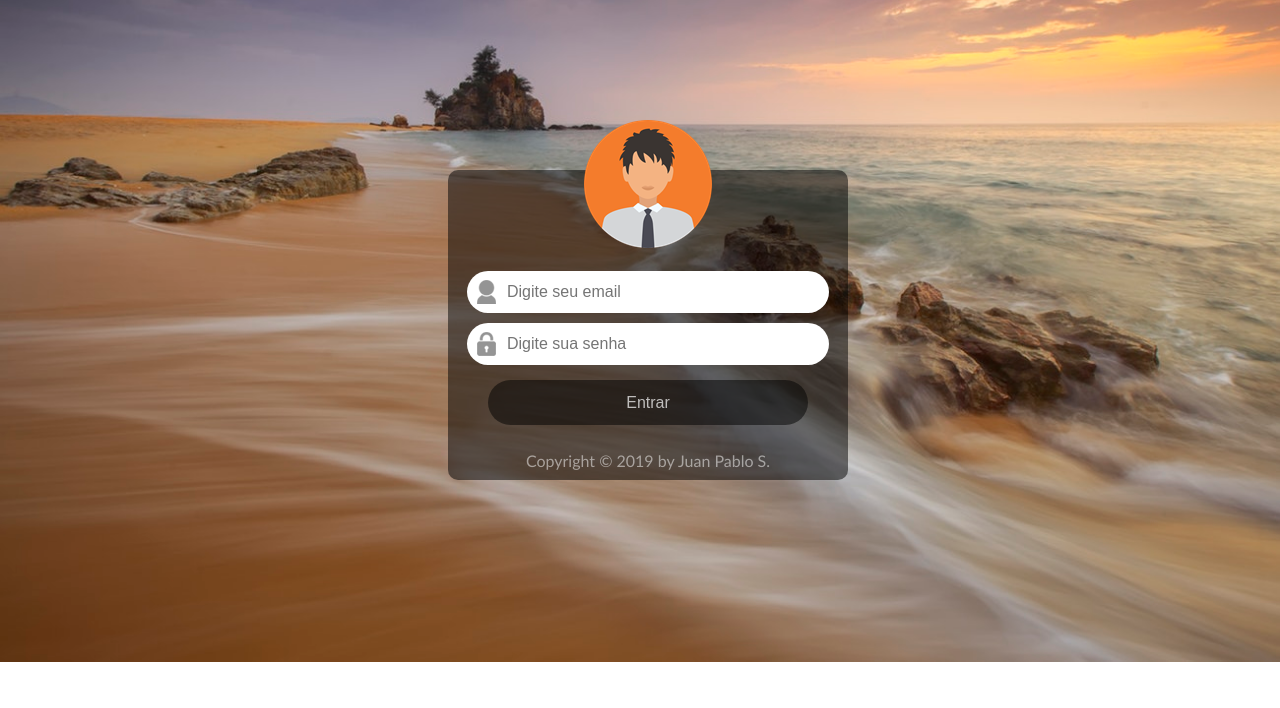
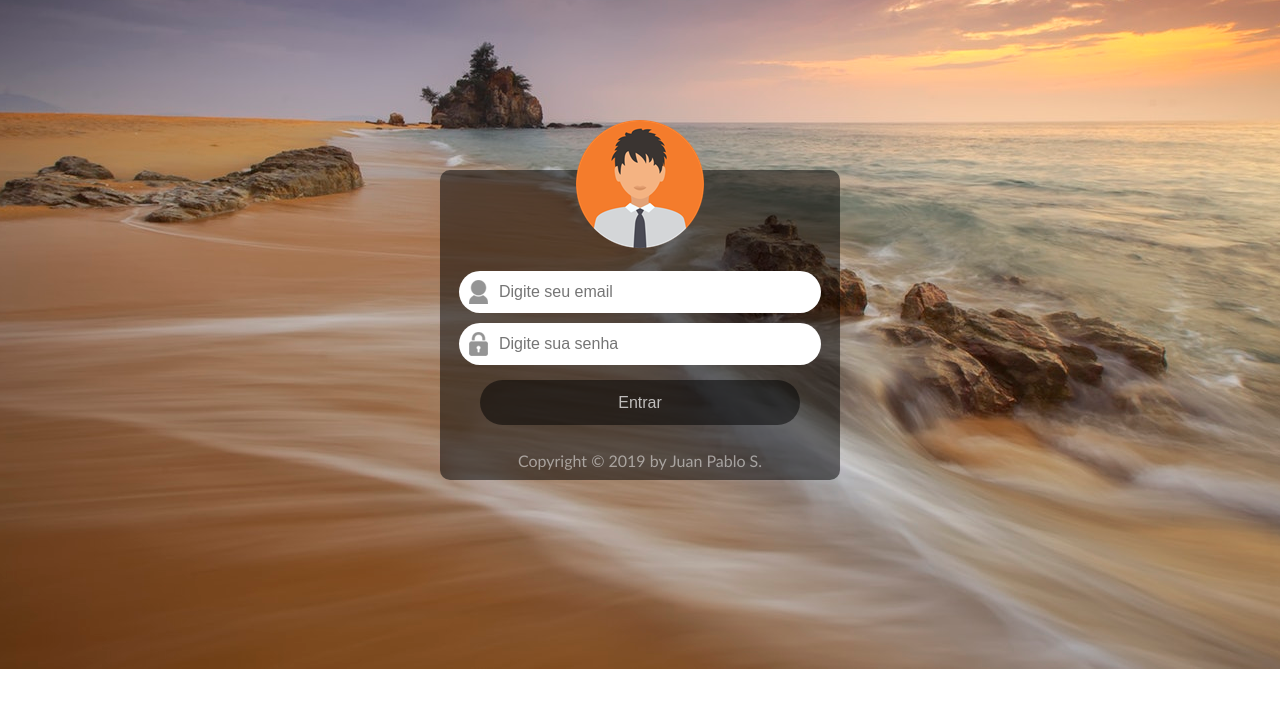
Before and after one commit to JuanSzz/login, a plain HTML site: page index.html in a window 1280 px wide. Drawn offline with Linux system fonts and the light colour scheme.

Commit message:
Update style.css

```diff
--- a/css/style.css
+++ b/css/style.css
@@ -3,10 +3,9 @@
 body{
 	font-family: "Trebuchet MS", Helvetica, sans-serif;
 	background-image: url(../img/fundo.jpg);
-	background-size: 1280px;
 	background-repeat: no-repeat;
 	background-position: center;
-	min-width: 1280px;
+	max-width: 1280px;
 }
 
 
```
